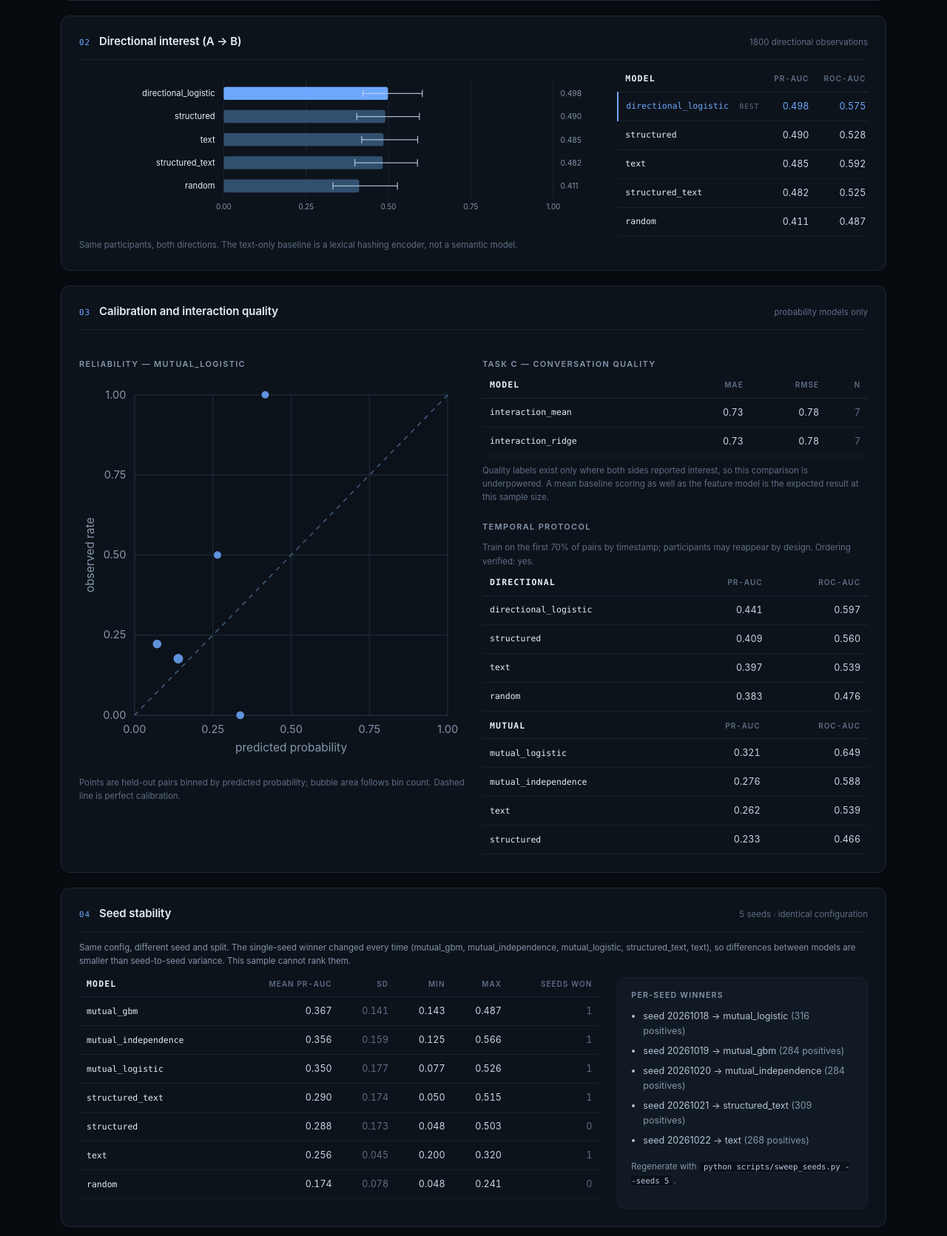
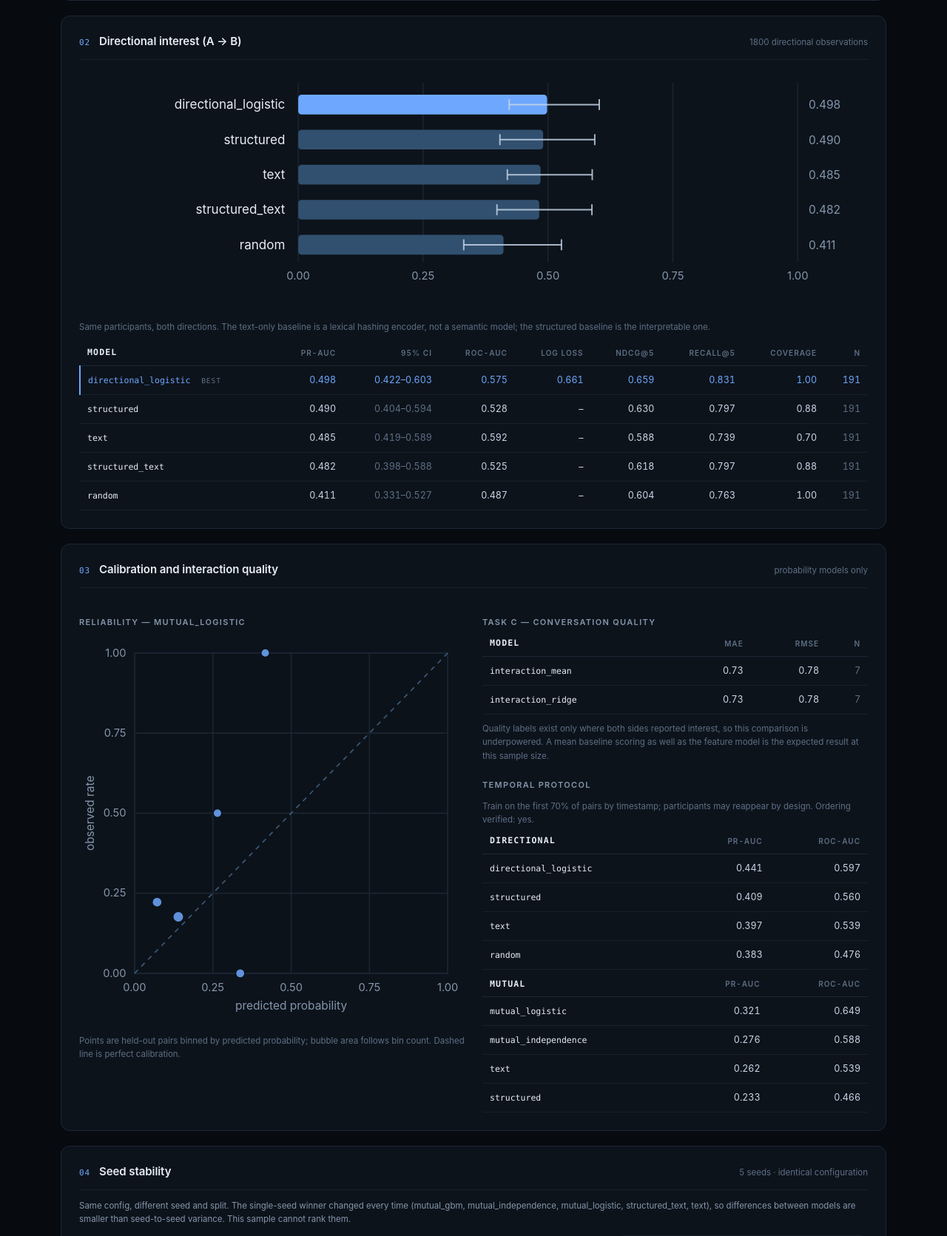
Before and after one commit to scar8969/accountant-algorithm, a FastAPI app: page / in a window 1280 px wide. Shown: the part 1281-2952 px from the top of the page at 74% size. Run offline with FastAPI, Linux system fonts and the light colour scheme.

Commit message:
Fix directional table overflow; add measured facts and richer screenshots
- directional panel: chart full width, table below (table was 467px inside a
  339px column and scrolled sideways)
- docs: clipped screenshots for hero, primary result, seed stability, explorer
- README: Facts table with measured LOC, test count, runtimes, sample sizes,
  interval widths and leakage checks

```diff
--- a/backend/api/templates/report.html
+++ b/backend/api/templates/report.html
@@ -138,29 +138,32 @@
   <section class="panel" id="models">
     <div class="panel-head"><span class="num">02</span><h2>Directional interest (A → B)</h2>
       <span class="hint">{{ view.dataset.n_directional_observations }} directional observations</span></div>
-    <div class="split">
     <div class="chart">
       {{ view.directional_chart|safe }}
       <p class="caption">Same participants, both directions. The text-only baseline is a
-          lexical hashing encoder, not a semantic model.</p>
+        lexical hashing encoder, not a semantic model; the structured baseline is the
+        interpretable one.</p>
     </div>
-      <div class="table-wrap">
+    <div class="table-wrap mt">
       <table class="data">
-          <thead><tr><th>model</th><th>PR-AUC</th><th>ROC-AUC</th><th>NDCG@5</th>
-            <th>coverage</th></tr></thead>
+        <thead><tr><th>model</th><th>PR-AUC</th><th>95% CI</th><th>ROC-AUC</th>
+          <th>log loss</th><th>NDCG@5</th><th>Recall@5</th><th>coverage</th><th>n</th></tr></thead>
         <tbody>
         {% for row in view.directional_rows %}
           <tr class="{% if row.highlight %}best{% endif %}">
             <td>{{ row.model }}</td>
             <td>{{ f(row.pr_auc) }}</td>
+            <td class="dim">{{ row.ci }}</td>
             <td>{{ f(row.roc_auc) }}</td>
+            <td>{{ f(row.log_loss) }}</td>
             <td>{{ f(row.ndcg) }}</td>
+            <td>{{ f(row.recall) }}</td>
             <td>{{ f(row.coverage, 2) }}</td>
+            <td class="dim">{{ row.n if row.n is not none else '–' }}</td>
           </tr>
         {% endfor %}
         </tbody>
       </table>
-      </div>
     </div>
   </section>
 
```
Also changed, not shown: README.md, 5 other files. Lines whose indentation alone changed are shown as unchanged.
